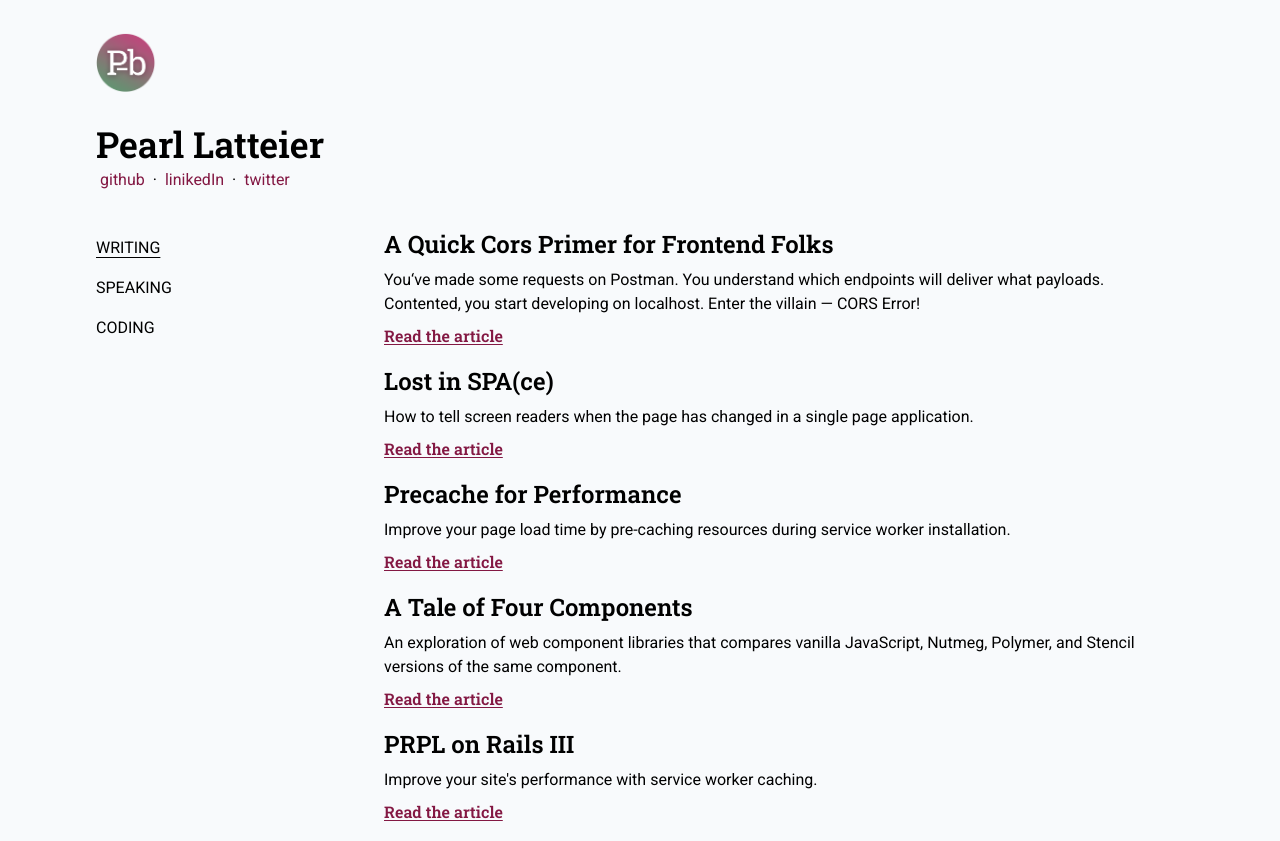
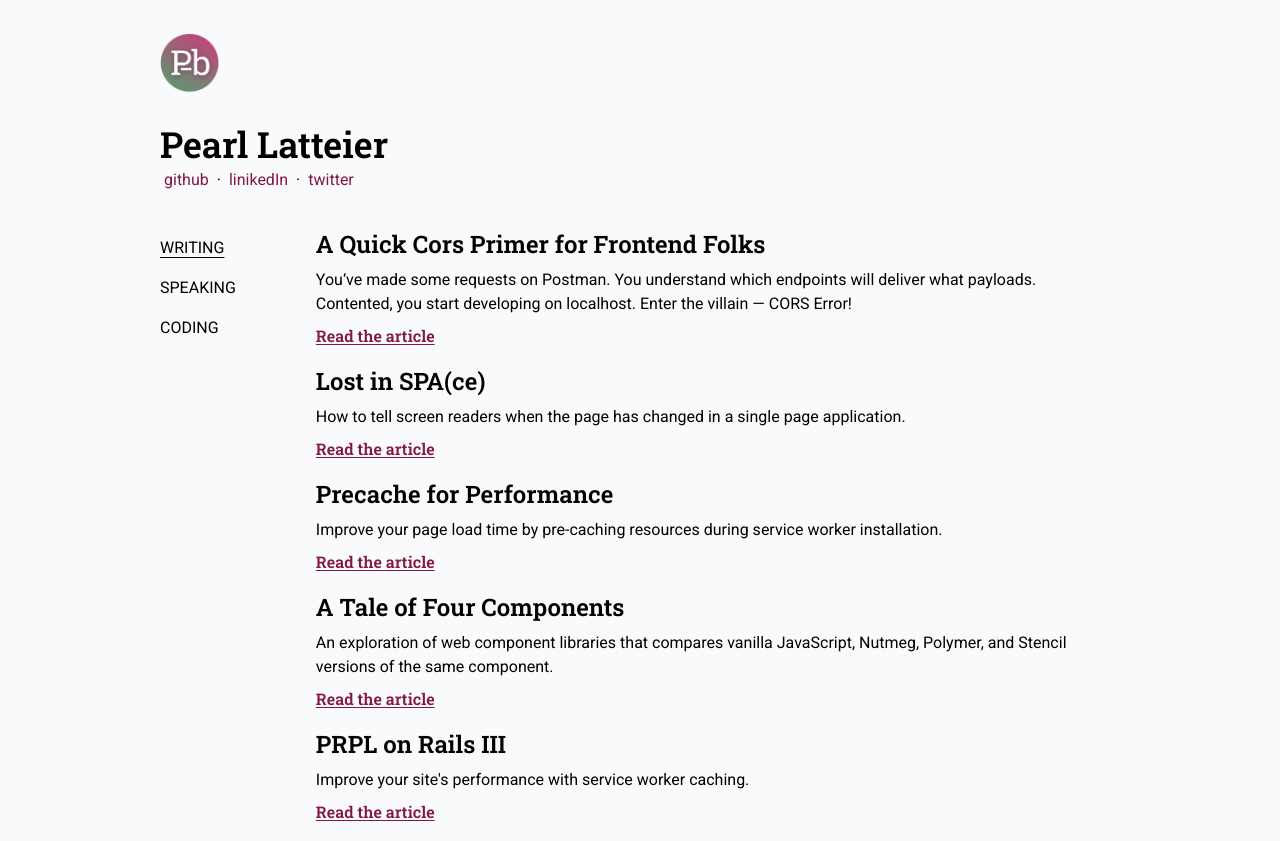
Before and after one commit to pearlbea/pearlbea-2024, a Next.js app: page /writing in a window 1280 px wide. Built offline with nearby package versions, Linux system fonts and the light colour scheme.

Commit message:
Layout fix

```diff
--- a/app/layout.tsx
+++ b/app/layout.tsx
@@ -18,7 +18,7 @@ export default function RootLayout({
   return (
     <html lang="en">
       <body className={clsx(roboto.className, "bg-slate-50")}>
-        <main className="container mx-auto max-w-6xl">
+        <main className="container mx-auto max-w-5xl">
           <header className="m-8">
             <Image
               src="/icon.png"
--- a/app/page-layout.tsx
+++ b/app/page-layout.tsx
@@ -11,10 +11,8 @@ export default function PageLayout({
 }>) {
   return (
     <div className={clsx(roboto.className, "flex flex-col md:flex-row")}>
-      <div className="basis-1/4">
-        <NavMenu page={pageName} />
-      </div>
-      <div className="basis-3/4 md:mx-8">{children}</div>
+      <NavMenu page={pageName} />
+      <div className="md:mx-8">{children}</div>
     </div>
   );
 }
```
